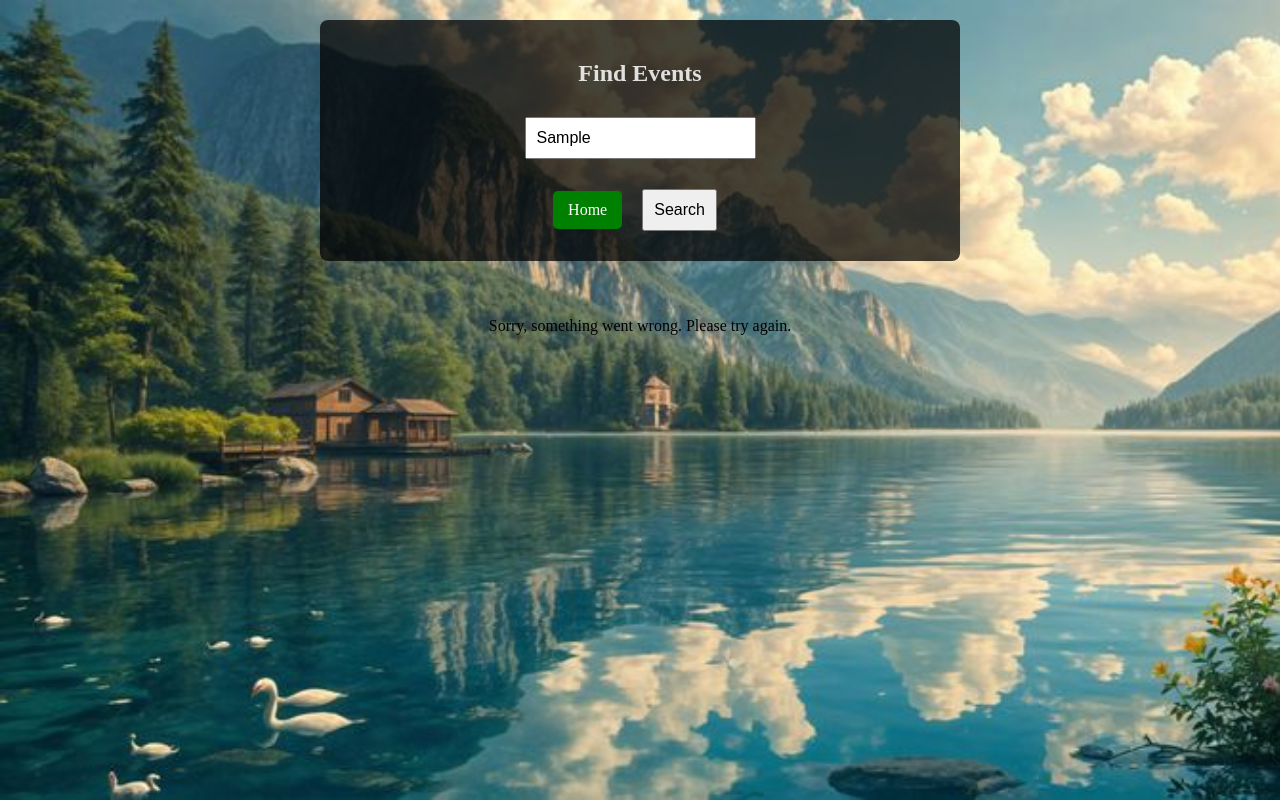
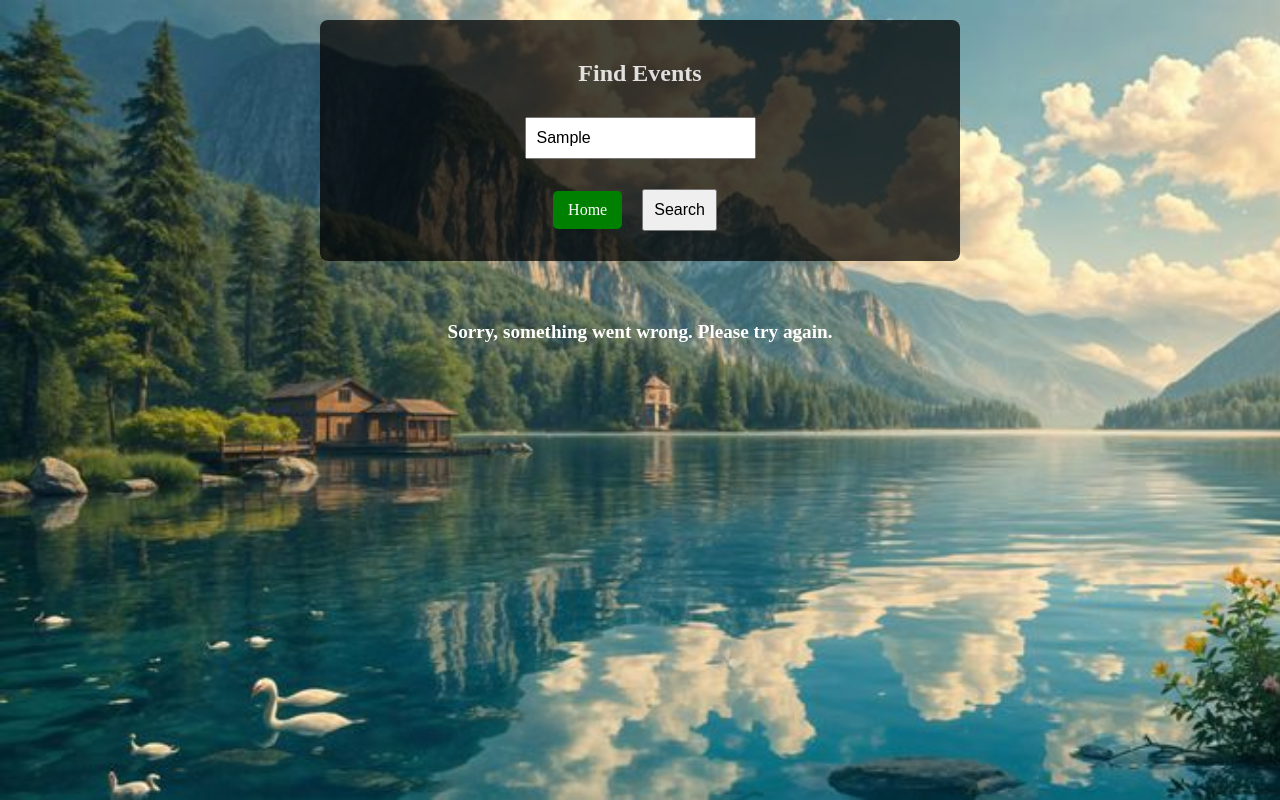
Before and after one commit to MallelaPujitha21437/Local-Event-Finder, a plain HTML site: page events.html in a window 1280 px wide. Both pictures are taken after typing "Sample" into the empty fields and a click on the button "Search". Drawn offline with Linux system fonts and the light colour scheme; no server answers.

Commit message:
initial commit

```diff
--- a/events.html
+++ b/events.html
@@ -94,6 +94,15 @@
             margin: 5px 0;
             font-style: bold;
         }
+
+        /* Updated styles for error and no events message */
+        .error-message, .no-events {
+            font-weight: bold;
+            font-size: 1.2em;
+            color: white;
+            text-align: center;
+            margin-top: 20px;
+        }
     </style>
 </head>
 <body>
@@ -129,10 +138,10 @@
                     `;
                 });
 
-                document.getElementById('events').innerHTML = eventsHTML || '<p>No events found.</p>';
+                document.getElementById('events').innerHTML = eventsHTML || '<p class="no-events">No events found.</p>';
             } catch (error) {
                 console.error('Error fetching events:', error);
-                document.getElementById('events').innerHTML = '<p>Sorry, something went wrong. Please try again.</p>';
+                document.getElementById('events').innerHTML = '<p class="error-message">Sorry, something went wrong. Please try again.</p>';
             }
         }
     </script>
```
